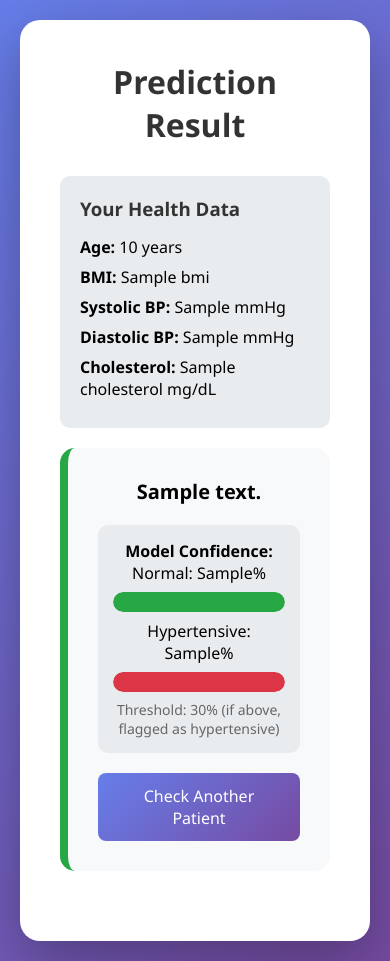
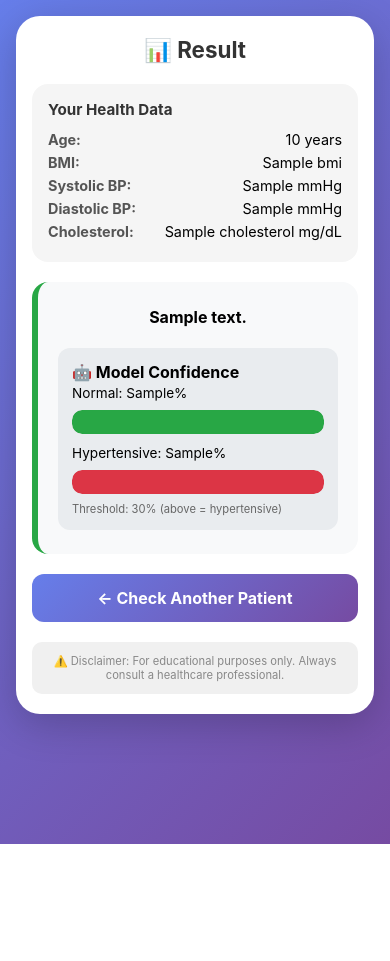
Before and after one commit to Pas-Strings/hypertension-predictor, a Flask app: template templates/result.html in a window 390 px wide. After the commit the page ends 844 px from the top, so only its background shows below. Run offline with Flask 3, Linux system fonts and the light colour scheme; the template is opened without the code that fills it: most values are stand-ins (such as "Sample title", 1, 10 or a date in 2020); parts of the project's set-up code (start-up, migrations or seed data) failed here and were passed over.

Commit message:
Make mobile responsive

```diff
--- a/templates/result.html
+++ b/templates/result.html
@@ -2,7 +2,7 @@
 <html lang="en">
 <head>
     <meta charset="UTF-8">
-    <meta name="viewport" content="width=device-width, initial-scale=1.0">
+    <meta name="viewport" content="width=device-width, initial-scale=1.0, user-scalable=yes">
     <title>Prediction Result</title>
     <style>
         * {
@@ -10,129 +10,199 @@
             padding: 0;
             box-sizing: border-box;
         }
+
         body {
-            font-family: 'Segoe UI', Tahoma, Geneva, Verdana, sans-serif;
+            font-family: -apple-system, BlinkMacSystemFont, 'Segoe UI', Roboto, Helvetica, Arial, sans-serif;
             background: linear-gradient(135deg, #667eea 0%, #764ba2 100%);
             min-height: 100vh;
-            padding: 20px;
+            padding: 16px;
         }
+
         .container {
-            max-width: 600px;
+            max-width: 500px;
             margin: 0 auto;
             background: white;
-            border-radius: 20px;
-            padding: 40px;
-            box-shadow: 0 20px 60px rgba(0,0,0,0.3);
+            border-radius: 24px;
+            padding: 24px 20px;
+            box-shadow: 0 10px 40px rgba(0,0,0,0.2);
         }
+
         h1 {
             text-align: center;
-            margin-bottom: 30px;
             color: #333;
+            font-size: 1.6rem;
+            margin-bottom: 20px;
         }
+
+        .input-summary {
+            background: #f5f5f5;
+            border-radius: 16px;
+            padding: 16px;
+            margin-bottom: 20px;
+        }
+
+        .input-summary h3 {
+            margin-bottom: 12px;
+            color: #333;
+            font-size: 0.95rem;
+        }
+
+        .input-summary p {
+            margin: 6px 0;
+            font-size: 0.9rem;
+            display: flex;
+            justify-content: space-between;
+            flex-wrap: wrap;
+        }
+
+        .input-summary strong {
+            color: #555;
+        }
+
         .result-card {
             background: #f8f9fa;
-            border-radius: 15px;
-            padding: 30px;
+            border-radius: 16px;
+            padding: 24px 20px;
             text-align: center;
-            margin-bottom: 30px;
+            margin-bottom: 20px;
         }
+
         .normal {
-            border-left: 8px solid #28a745;
+            border-left: 6px solid #28a745;
         }
+
         .warning {
-            border-left: 8px solid #dc3545;
+            border-left: 6px solid #dc3545;
         }
+
         .message {
-            font-size: 20px;
+            font-size: 1.2rem;
             font-weight: bold;
             margin-bottom: 20px;
+            line-height: 1.4;
         }
-        .stage {
-            background: #e9ecef;
-            padding: 15px;
-            border-radius: 10px;
-            margin-top: 20px;
-        }
-        .input-summary {
-            background: #e9ecef;
-            border-radius: 10px;
-            padding: 20px;
-            margin-bottom: 20px;
-        }
-        .input-summary h3 {
-            margin-bottom: 15px;
-            color: #333;
-        }
-        .input-summary p {
-            margin: 8px 0;
-        }
+
         .probability {
             background: #e9ecef;
-            border-radius: 10px;
-            padding: 15px;
-            margin-top: 15px;
+            border-radius: 12px;
+            padding: 14px;
+            margin-top: 16px;
+            text-align: left;
         }
+
         .prob-bar {
             background: #ddd;
             border-radius: 10px;
-            height: 20px;
+            height: 24px;
             margin: 8px 0;
             overflow: hidden;
         }
+
         .prob-fill-green {
             background: #28a745;
             height: 100%;
             border-radius: 10px;
             color: white;
-            line-height: 20px;
-            padding-left: 8px;
-            font-size: 11px;
+            line-height: 24px;
+            padding-left: 10px;
+            font-size: 12px;
+            font-weight: bold;
         }
+
         .prob-fill-red {
             background: #dc3545;
             height: 100%;
             border-radius: 10px;
             color: white;
-            line-height: 20px;
-            padding-left: 8px;
-            font-size: 11px;
+            line-height: 24px;
+            padding-left: 10px;
+            font-size: 12px;
+            font-weight: bold;
         }
+
+        .stage {
+            background: #e9ecef;
+            padding: 16px;
+            border-radius: 12px;
+            margin-top: 16px;
+            text-align: center;
+        }
+
+        .stage strong {
+            font-size: 1rem;
+        }
+
+        .stage .stage-name {
+            font-size: 1.3rem;
+            font-weight: bold;
+            color: #764ba2;
+            margin-top: 8px;
+        }
+
         .button {
             display: inline-block;
-            padding: 12px 24px;
+            width: 100%;
+            padding: 14px;
             background: linear-gradient(135deg, #667eea 0%, #764ba2 100%);
             color: white;
             text-decoration: none;
-            border-radius: 8px;
+            border-radius: 12px;
+            text-align: center;
+            font-weight: bold;
+            font-size: 1rem;
+            transition: transform 0.2s;
+        }
+
+        .button:active {
+            transform: scale(0.98);
+        }
+
+        .disclaimer {
             margin-top: 20px;
+            padding: 12px;
+            background: #f0f0f0;
+            border-radius: 10px;
+            font-size: 0.7rem;
+            color: #888;
+            text-align: center;
         }
-        .button:hover {
-            transform: scale(1.02);
-        }
+
         .small-text {
             color: #666;
-            font-size: 14px;
+            font-size: 0.7rem;
+            margin-top: 8px;
         }
-        .disclaimer {
-            margin-top: 30px;
-            padding: 15px;
-            background: #f0f0f0;
-            border-radius: 8px;
-            font-size: 14px;
+
+        @media (max-width: 480px) {
+            .container {
+                padding: 20px 16px;
+            }
+
+            h1 {
+                font-size: 1.4rem;
+            }
+
+            .message {
+                font-size: 1rem;
+            }
+
+            .stage .stage-name {
+                font-size: 1.1rem;
+            }
         }
     </style>
 </head>
 <body>
     <div class="container">
-        <h1>Prediction Result</h1>
+        <h1>📊 Result</h1>
 
         <div class="input-summary">
             <h3>Your Health Data</h3>
-            <p><strong>Age:</strong> {{ input_data.age }} years</p>
-            <p><strong>BMI:</strong> {{ input_data.bmi }}</p>
-            <p><strong>Systolic BP:</strong> {{ input_data.systolic_bp }} mmHg</p>
-            <p><strong>Diastolic BP:</strong> {{ input_data.diastolic_bp }} mmHg</p>
-            <p><strong>Cholesterol:</strong> {{ input_data.cholesterol }} mg/dL</p>
+            <p><strong>Age:</strong> <span>{{ input_data.age }} years</span></p>
+            <p><strong>BMI:</strong> <span>{{ input_data.bmi }}</span></p>
+            <p><strong>Systolic BP:</strong> <span>{{ input_data.systolic_bp }} mmHg</span></p>
+            <p><strong>Diastolic BP:</strong> <span>{{ input_data.diastolic_bp }} mmHg</span></p>
+            <p><strong>Cholesterol:</strong> <span>{{ input_data.cholesterol }} mg/dL</span></p>
         </div>
 
         <div class="result-card {% if result.hypertensive %}warning{% else %}normal{% endif %}">
@@ -141,41 +211,36 @@
             </div>
 
             <div class="probability">
-                <strong>Model Confidence:</strong><br>
-                Normal: {{ result.prob_normal }}%<br>
+                <strong>🤖 Model Confidence</strong><br>
+                <span style="font-size: 0.85rem;">Normal: {{ result.prob_normal }}%</span>
                 <div class="prob-bar">
                     <div class="prob-fill-green" style="width: {{ result.prob_normal }}%;">
-                        {% if result.prob_normal > 10 %}{{ result.prob_normal }}%{% endif %}
+                        {% if result.prob_normal > 15 %}{{ result.prob_normal }}%{% endif %}
                     </div>
                 </div>
 
-                Hypertensive: {{ result.prob_hypertensive }}%<br>
+                <span style="font-size: 0.85rem;">Hypertensive: {{ result.prob_hypertensive }}%</span>
                 <div class="prob-bar">
                     <div class="prob-fill-red" style="width: {{ result.prob_hypertensive }}%;">
-                        {% if result.prob_hypertensive > 10 %}{{ result.prob_hypertensive }}%{% endif %}
+                        {% if result.prob_hypertensive > 15 %}{{ result.prob_hypertensive }}%{% endif %}
                     </div>
                 </div>
-                <div class="small-text">Threshold: 30% (if above, flagged as hypertensive)</div>
+                <div class="small-text">Threshold: 30% (above = hypertensive)</div>
             </div>
-          <!--
-            {% if result.hypertensive %}
+
+            {% if result.hypertensive and result.stage_display %}
                 <div class="stage">
-                    <strong>Classification:</strong> {{ result.stage_name }}
-                    <br><br>
-                    <small>Code: {{ result.stage_code }}</small>
+                    <strong>📋 Classification</strong>
+                    <div class="stage-name">{{ result.stage_display }}</div>
                 </div>
             {% endif %}
         </div>
-        -->
 
-        <div style="text-align: center;">
-            <a href="/" class="button">Check Another Patient</a>
+        <a href="/" class="button">← Check Another Patient</a>
+
+        <div class="disclaimer">
+            ⚠️ Disclaimer: For educational purposes only. Always consult a healthcare professional.
         </div>
-        <!--
-        <div class="disclaimer">
-            <p>Disclaimer: This is a machine learning prediction tool for educational purposes. Always consult a qualified healthcare professional for medical advice.</p>
-        </div>
-    -->
     </div>
 </body>
 </html>
```
Also changed, not shown: templates/index.html (+95 -28 lines).
